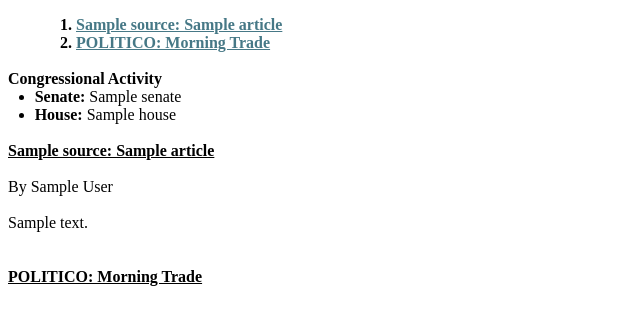
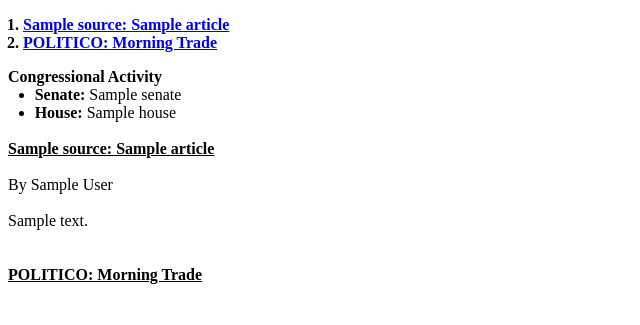
Before and after one commit to zander9475/news-automation-project, a Python web app: template templates/email_template.html in a window 1280 px wide. Shown: the part 26-351 px from the top of the page, without its empty margins (0-640 px from the left). Run offline with Jinja, Linux system fonts and the light colour scheme; the template is opened without the code that fills it: most values are stand-ins (such as "Sample title", 1, 10 or a date in 2020).

Commit message:
Most email spacing issues fixed

```diff
--- a/bugs.txt
+++ b/bugs.txt
@@ -1,6 +1,4 @@
-Email font unregulated
-
-Spacing issues in email
+Extra space between congress activity header and list
 
 Multiple different urls leading to the same url when clicked (check out 7/24 raw results)
 
--- a/templates/email_template.html
+++ b/templates/email_template.html
@@ -14,10 +14,6 @@
             font-family: "Times New Roman", serif;
             font-weight: bold;
             margin-bottom: 12pt;
-        }
-        .article-list {
-            margin: 0;
-            padding-left: 20px;
         }
         .article-list li {
             font-size: 12pt;
@@ -72,21 +68,20 @@
         BIS NEWS CLIPS | {{ today_date }}
     </div>
 
-    <ol class="article-list">
+    <ol style = "margin-left: 15px ! important; padding-left: 0px ! important; font-weight: bold;">
         {% for article in articles %}
-        <li>
+        <li style = "font-weight: bold;">
             <a href="#C{{ loop.index }}">{{ article.source }}: {{ article.title }}</a>
         </li>
         {% endfor %}
-        <li>
+        <li style = "font-weight: bold;">
             <a href="#C{{ articles | length + 1 }}">POLITICO: Morning Trade</a>
         </li>
     </ol>
-    <br>
 
     {% if congress_activity %}
-    <div class="section-title">Congressional Activity</div>
-    <ul class="congress-activity">
+    <div class="section-title" style = "margin-bottom: 0 ! important; padding-bottom: Opt ! important;">Congressional Activity</div>
+    <ul class="congress-activity" style = "margin-top: 0 ! important; padding-top: 0pt ! important;">
         <li><b>Senate:</b> {{ congress_activity.senate }}</li>
         <li><b>House:</b> {{ congress_activity.house }}</li>
     </ul>
@@ -95,6 +90,7 @@
 
     {% for article in articles %}
     <div class="article-content">
+        <a name="C{{ loop.index }}"></a>
         <div class="article-title" id="C{{ loop.index }}">{{ article.source }}: {{ article.title }}</div>
         <br>
 
```
